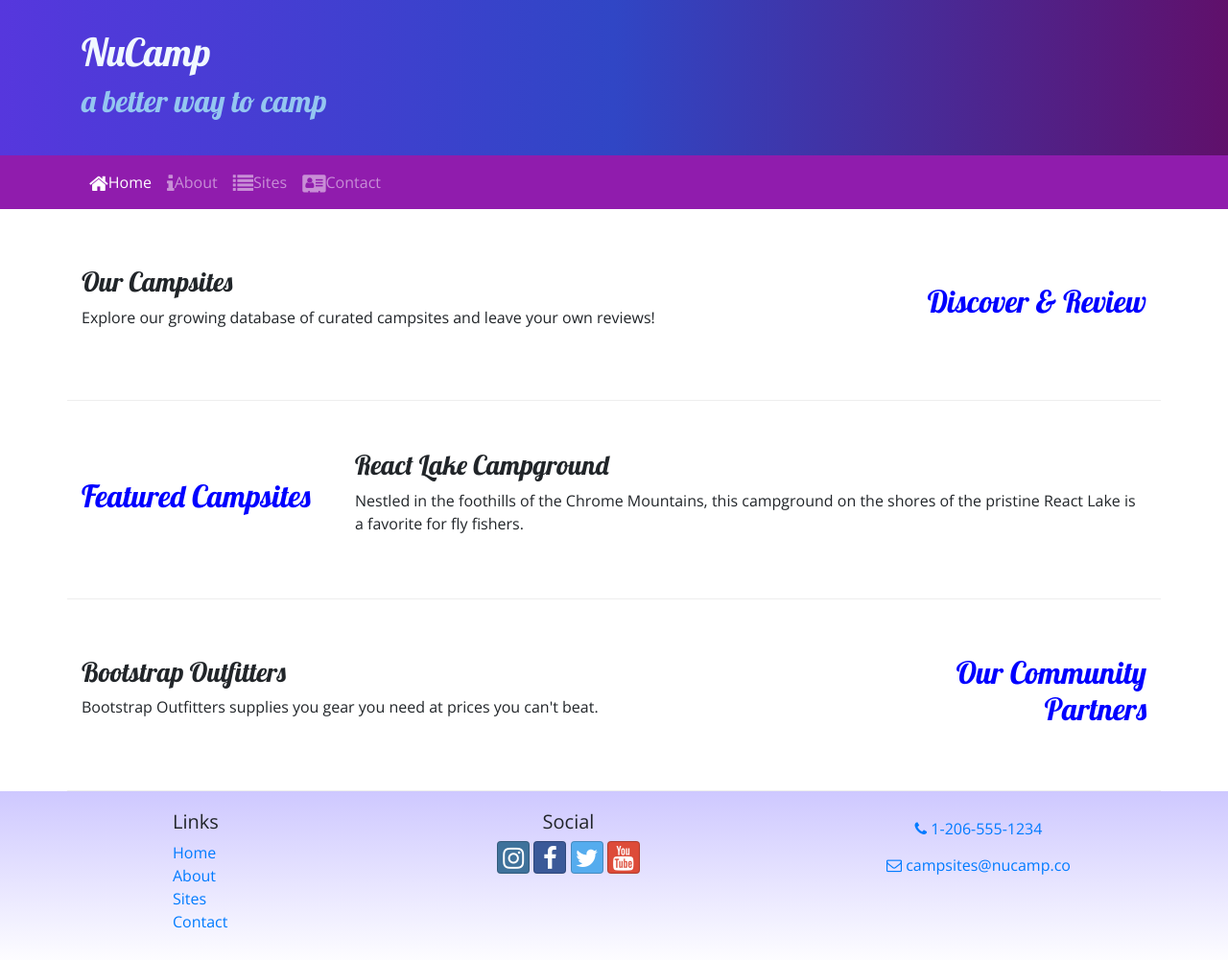
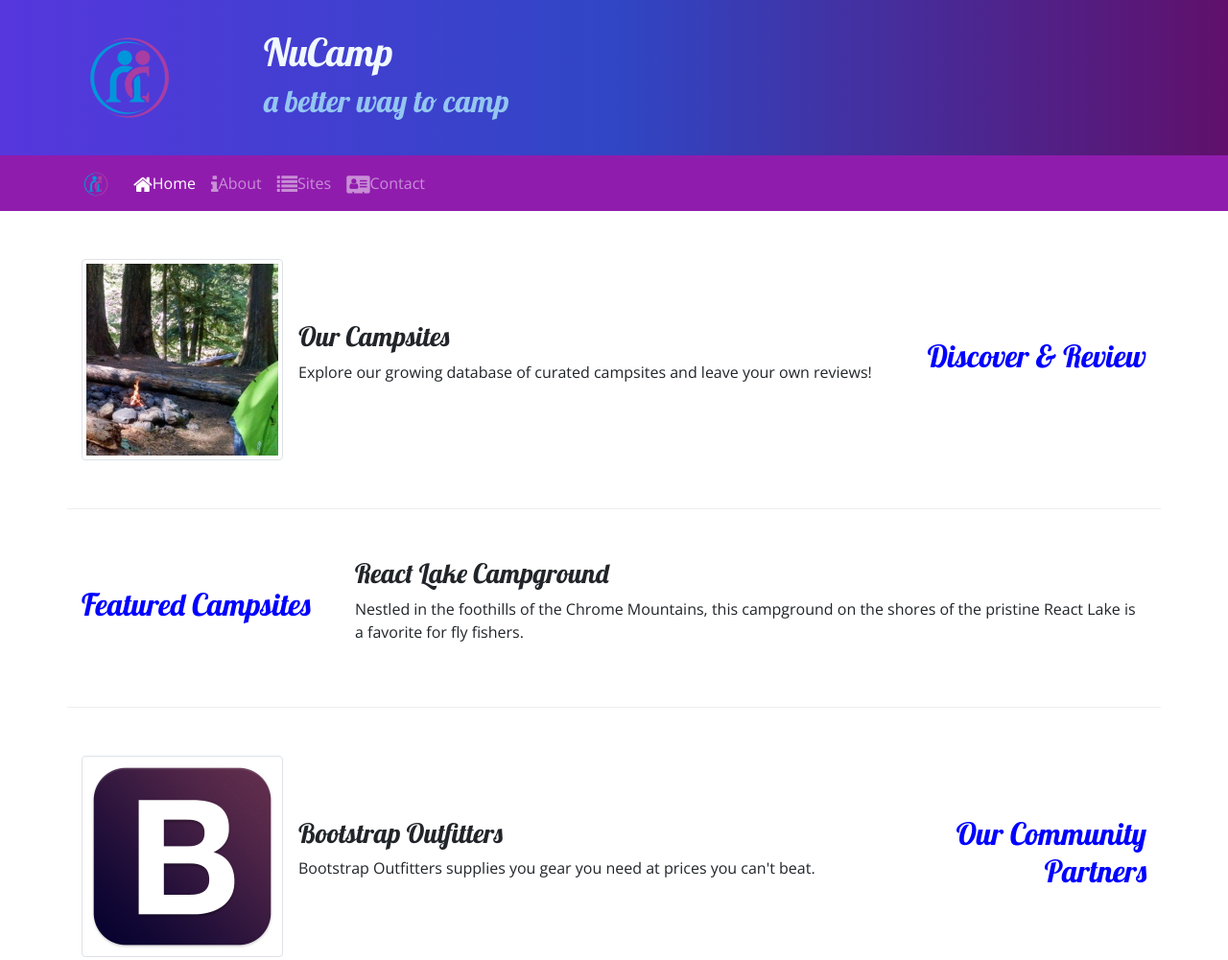
Before and after one commit to Cvan23/nucamp-bootstrap, a website: page index.html in a window 1280 px wide. Shown: the top 1001 px of the page at 96% size. Drawn offline with nearby package versions, Linux system fonts and the light colour scheme.

Commit message:
media update

```diff
--- a/index.html
+++ b/index.html
@@ -24,6 +24,9 @@
     <header class="jumbotron jumbotron-fluid">
         <div class="container">
             <div class="row">
+                <div class="col-4 col-sm-3 col-md-2 align-self-center">
+                    <img src="img/logo.png" class="img-fluid" />
+                </div>
                 <div class="col">
                     <h1>NuCamp</h1>
                     <h2>a better way to camp</h2>
@@ -34,7 +37,8 @@
 
     <nav class="navbar navbar-expand-sm navbar-dark sticky-top">
         <div class="container">
-            <button class="navbar-toggler ml-auto" type="button" data-toggle="collapse" data-target="#nucampNavbar">
+            <a class="navbar-brand" href="#"> <img src="img/logo.png" height="30" width="30" /> </a>
+            <button class="navbar-toggler" type="button" data-toggle="collapse" data-target="#nucampNavbar">
                 <span class="navbar-toggler-icon"></span>
             </button>
             <div class="collapse navbar-collapse" id="nucampNavbar">
@@ -56,8 +60,14 @@
                 <h2 class="text-sm-right">Discover & Review</h2>
             </div>
             <div class="col">
-                <h3>Our Campsites</h3>
-                <p class="d-none d-sm-block">Explore our growing database of curated campsites and leave your own reviews!</p>
+                <div class="media">
+                    <img class="d-flex mr-3 img-thumbnail" src="img/breadcrumb-trail-thumb.jpg" alt="breadcrumb-trail-thumbnail" />
+                    <div class="media-body align-self-center">
+                        <h3>Our Campsites</h3>
+                        <p class="d-none d-sm-block">Explore our growing database of curated
+                        campsites and leave your own reviews!</p>
+                </div>
+                </div>
             </div>
         </div>
     </div>
@@ -69,7 +79,8 @@
             </div>
             <div class="col">
                 <h3>React Lake Campground</h3>
-                <p class="d-none d-sm-block">Nestled in the foothills of the Chrome Mountains, this campground on the shores of the pristine React Lake is a favorite for fly fishers.</p>
+                <p class="d-none d-sm-block">Nestled in the foothills of the Chrome Mountains,
+                this campground on the shores of the pristine React Lake is a favorite for fly fishers.</p>
             </div>
         </div>
     </div>
@@ -80,8 +91,14 @@
                 <h2 class="text-sm-right">Our Community Partners</h2>
             </div>
             <div class="col">
-                <h3>Bootstrap Outfitters</h3>
-                <p class="d-none d-sm-block">Bootstrap Outfitters supplies you gear you need at prices you can't beat.</p>
+                <div class="media">
+                    <img class="d-flex mr-3 img-thumbnail" src="img/bootstrap-thumb.png" alt="Bootstrap Outfitters" />
+                    <div class="media-body align-self-center">
+                        <h3>Bootstrap Outfitters</h3>
+                        <p class="d-none d-sm-block">Bootstrap Outfitters supplies you gear
+                        you need at prices you can't beat.</p>
+                    </div>
+                </div>
             </div>
         </div>
     </div>
```
Also changed, not shown: aboutus.html (+5 -1 lines), contactus.html (+5 -1 lines), img/bootstrap-thumb.png (added), img/breadcrumb-trail-thumb.jpg (added), img/breadcrumb-trail.jpg (added), img/chrome-river-thumb.jpg (added), img/chrome-river.jpg (added), img/logo.png (added), img/react-lake-thumb.jpg (added), img/react-lake.jpg (added).
